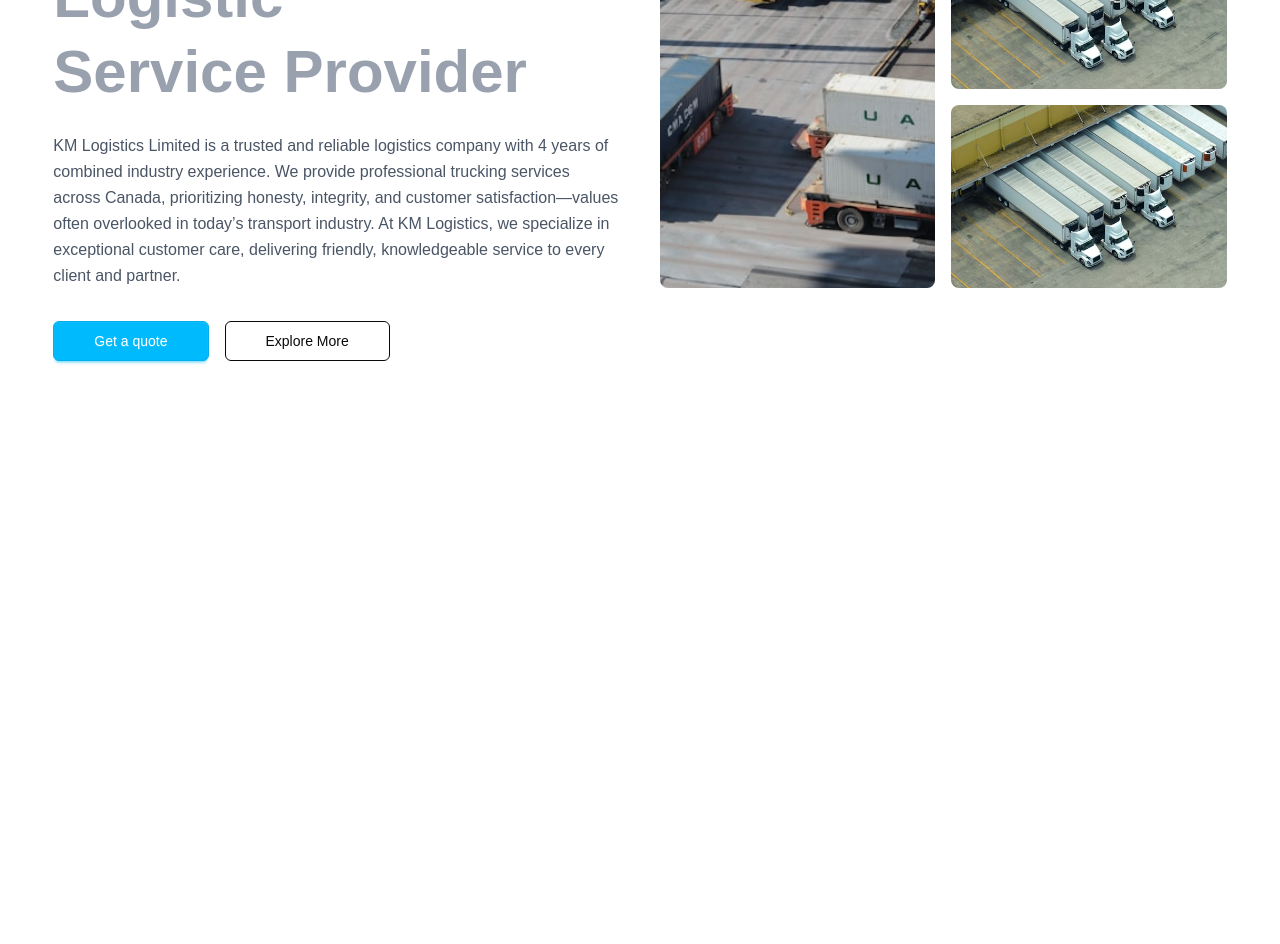
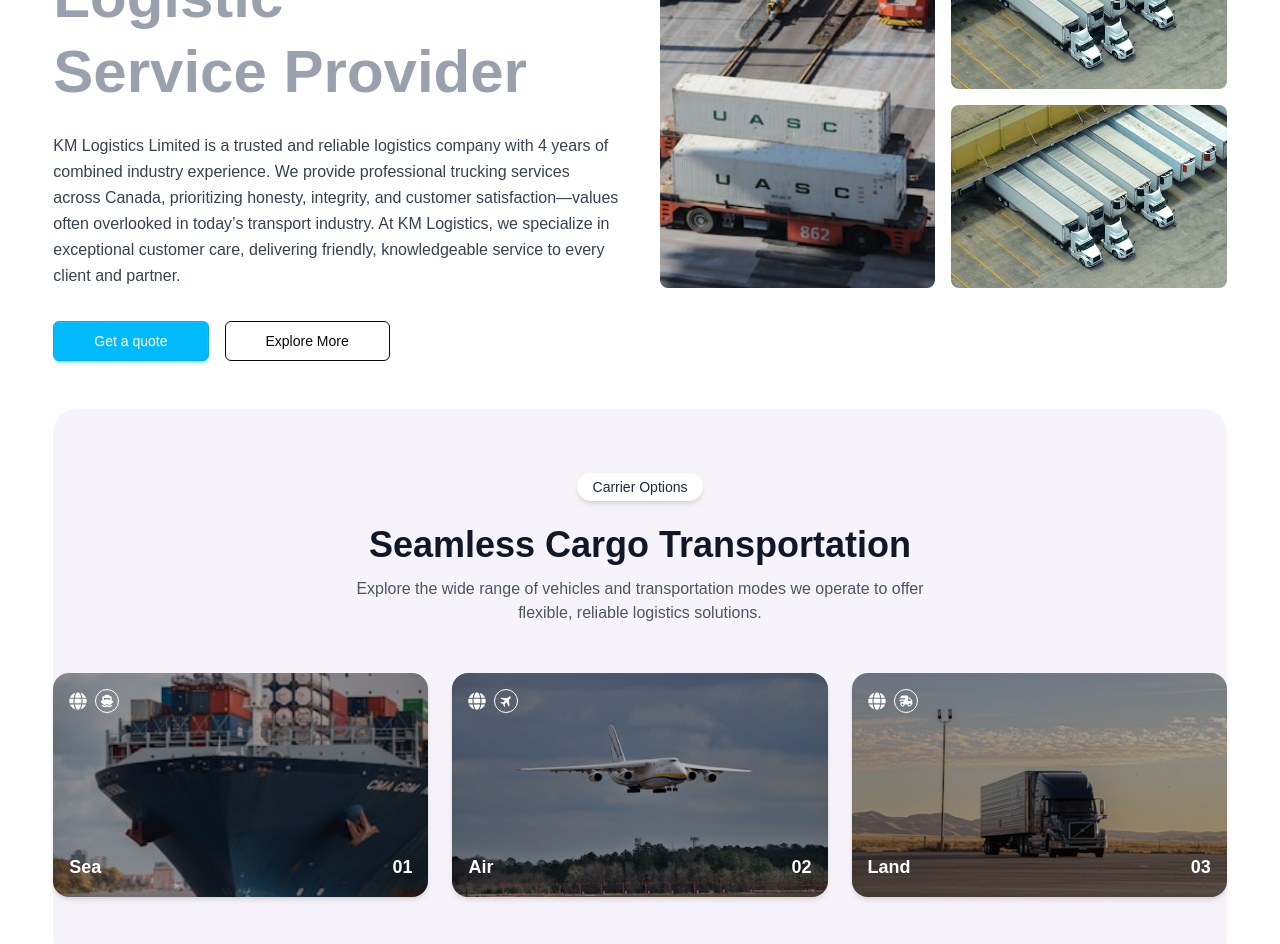
Before and after one commit to ameerhamzahd/KM-Logistics-Ltd., a React (Vite) app: page / in a window 1280 px wide. Shown: the part 860-1804 px from the top of the page. Before the commit the page ends 1269 px from the top, so only its background shows below. Built offline with nearby package versions, Linux system fonts and the light colour scheme; a web font is replaced by a local one.

Commit message:
KM-Logistics-Ltd. CareerOptions-initial-UI done.

```diff
--- a/package.json
+++ b/package.json
@@ -15,6 +15,7 @@
     "react": "^19.1.0",
     "react-dom": "^19.1.0",
     "react-icons": "^5.5.0",
+    "react-multi-carousel": "^2.8.6",
     "react-router": "^7.7.0",
     "tailwindcss": "^4.1.11"
   },
--- a/src/App.jsx
+++ b/src/App.jsx
@@ -1,6 +1,7 @@
 import './App.css'
 import AboutUs from './components/AboutUs/AboutUs'
 import Banner from './components/Banner/Banner'
+import CarrierOptions from './components/CarrierOptions/CareerOptions'
 import Navbar from './components/Navbar/Navbar'
 
 function App() {
@@ -17,6 +18,10 @@
             <Banner></Banner>
             <AboutUs></AboutUs>
           </div>
+
+          <div>
+            <CarrierOptions></CarrierOptions>
+          </div>
         </main>
 
         <footer>
--- a/src/components/AboutUs/AboutUs.jsx
+++ b/src/components/AboutUs/AboutUs.jsx
@@ -16,7 +16,7 @@
             <br />
             <span className="text-gray-400">Service Provider</span>
           </h2>
-          <p className="text-gray-600 text-base leading-relaxed">
+          <p className="text-gray-700 text-base leading-relaxed">
             KM Logistics Limited is a trusted and reliable logistics company with 4 years of combined industry experience. We provide professional trucking services across Canada, prioritizing honesty, integrity, and customer satisfaction—values often overlooked in today’s transport industry. At KM Logistics, we specialize in exceptional customer care, delivering friendly, knowledgeable service to every client and partner.
           </p>
           <div className="flex flex-wrap gap-4 pt-2">
@@ -34,7 +34,7 @@
           <img
             src={leftImg}
             alt="Main Truck"
-            className="row-span-2 rounded-lg object-cover w-full h-full"
+            className="row-span-2 rounded-lg object-cover object-right w-full h-full"
           />
           <img
             src={rightImg}
--- /dev/null
+++ b/src/components/CarrierOptions/CareerOptions.jsx
@@ -0,0 +1,102 @@
+// CarrierOptions.jsx
+import React from "react";
+import { FaGlobe, FaShippingFast } from "react-icons/fa";
+import { FaShip } from "react-icons/fa6";
+import { LuArrowLeftRight } from "react-icons/lu";
+import ship from "../../assets/ship.jpg";
+import plane from "../../assets/plane.jpg";
+import truck from "../../assets/truck.jpg";
+import { BiSolidPlaneAlt } from "react-icons/bi";
+
+const carrierData = [
+  {
+    id: 1,
+    title: "Sea",
+    number: "01",
+    icon: <FaShip className="text-white text-2xl border rounded-full p-1" />,
+    image: ship,
+  },
+  {
+    id: 2,
+    title: "Air",
+    number: "02",
+    icon: <BiSolidPlaneAlt className="text-white text-2xl border rounded-full p-1" />,
+    image: plane,
+  },
+  {
+    id: 3,
+    title: "Land",
+    number: "03",
+    icon: <FaShippingFast className="text-white text-2xl border rounded-full p-1" />,
+    image: truck,
+  },
+];
+
+const responsive = {
+    superLargeDesktop: {
+      breakpoint: { max: 4000, min: 1536 },
+      items: 3,
+    },
+    desktop: {
+      breakpoint: { max: 1536, min: 1024 },
+      items: 3,
+    },
+    tablet: {
+      breakpoint: { max: 1024, min: 640 },
+      items: 2,
+    },
+    mobile: {
+      breakpoint: { max: 640, min: 0 },
+      items: 1,
+    },
+  };
+
+const CarrierOptions = () => {
+  return (
+    <section className="py-16 max-w-11/12 mx-auto bg-[#f7f3fa] rounded-3xl">
+      <div className="max-w-7xl mx-auto text-center">
+        {/* Badge */}
+        <div className="inline-block bg-white text-sm text-gray-800 font-medium px-4 py-1 rounded-full shadow-md">
+          Carrier Options
+        </div>
+
+        {/* Title & Subtitle */}
+        <h2 className="text-3xl md:text-4xl font-semibold mt-6 text-gray-900">
+          Seamless Cargo Transportation
+        </h2>
+        <p className="text-gray-600 max-w-xl mx-auto mt-3">
+          Explore the wide range of vehicles and transportation modes we operate to offer flexible, reliable logistics solutions.
+        </p>
+
+        {/* Cards */}
+        <div className="grid grid-cols-1 sm:grid-cols-2 md:grid-cols-3 gap-6 mt-12">
+          {carrierData.map((item) => (
+            <div
+              key={item.id}
+              className="relative rounded-2xl overflow-hidden shadow-md group cursor-pointer"
+            >
+              <img
+                src={item.image}
+                alt={item.title}
+                className="w-full h-56 object-cover group-hover:scale-105 transition-transform duration-500"
+              />
+              <div className="absolute inset-0 bg-black/30 group-hover:bg-black/40 transition duration-300"></div>
+              <div className="absolute top-4 left-4 flex gap-2 items-center text-white text-lg">
+                <FaGlobe />
+                {item.icon}
+              </div>
+              <div className="absolute bottom-4 left-4 text-white text-lg font-semibold">
+                {item.title}
+              </div>
+              <div className="absolute bottom-4 right-4 text-white text-lg font-semibold">
+                {item.number}
+              </div>
+            </div>
+          ))}
+        </div>
+      </div>
+    </section>
+  );
+};
+
+export default CarrierOptions;
```
Also changed, not shown: 1 other file (tests, documents, lock files or other folders).
